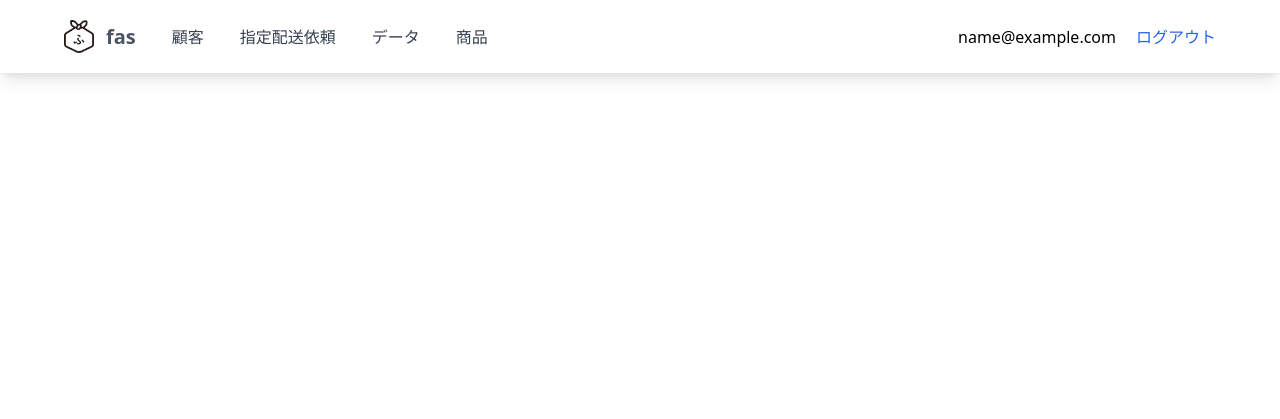
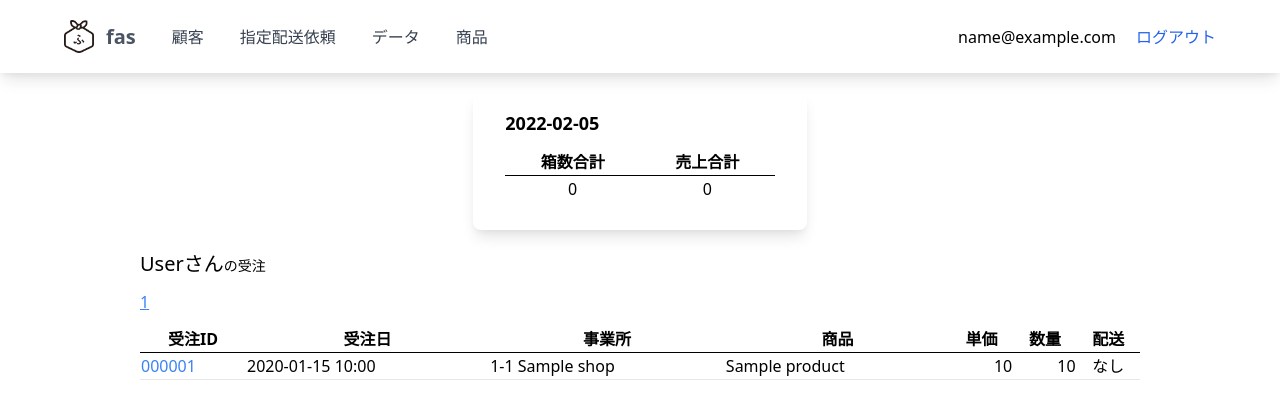
Before and after one commit to hayamakazuyuki/fas, a Flask app: page / in a window 1280 px wide. Shown: the top 419 px of the page. Run offline with Flask 2, Linux system fonts and the light colour scheme; a user stored in the database is signed in; tables that the repository leaves empty hold one stand-in row (values such as "Sample post"); some libraries are stand-ins or nearby versions.

Commit message:
updated: index page

```diff
--- a/flask/app/main/views.py
+++ b/flask/app/main/views.py
@@ -1,23 +1,31 @@
-from flask import Blueprint, render_template
-from flask_login import login_required
+from datetime import datetime, timedelta, timezone, date
+from flask import Blueprint, render_template, request
+from flask_login import current_user, login_required
+from sqlalchemy import func
 
-from ..models import Product
+from ..models import Product, ProductOrder
 
 from app import db
 
 main = Blueprint('main', __name__)
+JST = timezone(timedelta(hours=+9), 'JST')
 
 
+# index: sf.furoshiki.in
 @main.route('/')
 @login_required
 def index():
-    return render_template('index.html')
+    page = request.args.get('page', 1, type=int)
+    orders = ProductOrder.query.filter(ProductOrder.sales_by == current_user.id).order_by(ProductOrder.id.desc()).paginate(page=page, per_page=20)
+    today = date.today()
 
+    sum_qty_today = db.session.query(func.sum(ProductOrder.qty)).filter(ProductOrder.sales_by ==current_user.id)\
+        .filter(func.date(ProductOrder.date) == today).filter(ProductOrder.item != 901).scalar()
 
-@main.route('/test')
-@login_required
-def test():
-    return 'テスト'
+    sum_amount_today = db.session.query(func.sum((ProductOrder.price * ProductOrder.qty)))\
+        .filter(ProductOrder.sales_by == current_user.id).filter(func.date(ProductOrder.date) == today).scalar()
+
+    return render_template('index.html', orders=orders, today=today, sum_qty_today=sum_qty_today, sum_amount_today=sum_amount_today)
 
 
 # show products/items list
--- a/flask/app/templates/index.html
+++ b/flask/app/templates/index.html
@@ -2,86 +2,64 @@
 {% block content -%}
 {% include "navbar.html" -%}
 {% include "_flashing.html" -%}
-{#
-<div class="container mt-5">
-    <div class="row row-cols-1 row-cols-md-3 mb-3">
-        <div class="col">
-            <div class="card h-100 shadow-sm px-3 py-1 bg-white rounded">
-                <div class="card-body">
-                    <h5 class="card-title">今日の受注 <span class="h6 fw-bold"> {{ strtoday }}</span></h5>
-                    <table class="table table-sm table-borderless mt-3">
+<div class="container max-w-5xl mx-auto px-3">
+    <div class="my-5 flex">
+
+        <div class="w-1/3 mx-auto py-4 px-8 bg-white shadow-lg rounded-lg">
+            <h1 class="text-lg font-bold">{{ today.strftime('%Y-%m-%d') }}</h1>
+            <table class="my-3 w-full">
                 <thead>
-                        <tr>
-                            <th class="text-center">受注箱数</th>
-                            <th class="text-center">売上金額</th>
+                <tr class="border-b border-black">
+                    <th class="text-center">箱数合計</th>
+                    <th class="text-center">売上合計</th>
                 </tr>
                 </thead>
                 <tbody>
                 <tr>
-                            <td class="text-center">{{ sum_qty_today }}</td>
-                            <td class="text-center">{{ "{:,}".format(sum_amount_today) }}</td>
+                    <td class="text-center">{{ sum_qty_today or 0 }}</td>
+                    <td class="text-center">{{ "{:,}".format(sum_amount_today) if sum_amount_today else 0 }}</td>
                 </tr>
                 </tbody>
             </table>
         </div>
     </div>
-        </div>
-        <div class="col">
-            <div class="card h-100 shadow-sm px-3 py-1 bg-white rounded">
-                <div class="card-body">
-                    <h5 class="card-title">お知らせ</h5>
-                    <p class="card-text ms-2 mt-3">取引先を<span class="text-danger">「取引先番号」</span>でも検索できるようにしました。</p>
-                </div>
-            </div>
-        </div>
-        <div class="col">
-            <div class="card h-100 shadow-sm px-3 py-1 bg-white rounded">
-                <div class="card-body">
-                    <h5 class="card-title">配送情報</h5>
-                    <p class="card-text ms-2 mt-3">
-                        商品の出荷に関する情報はこちらから。（作成中）
-                    </p>
-                </div>
-            </div>
-        </div>
-    </div>
 
     <div class="mt-5">
-        <p class="lead">{{ current_user.last_name }}さんの受注一覧</p>
-        <p>
-            {% for page_num in myorders.iter_pages(left_edge=3, right_edge=2) %}
+        <p class="text-xl">{{ current_user.last_name }}さん<span class="text-sm">の受注</span></p>
+        <p class="my-3">
+            {% for page_num in orders.iter_pages(left_edge=3, right_edge=2) %}
             {% if page_num %}
-            {% if myorders.page == page_num %}
-            <a class="" href="{{ url_for('main.index', page=page_num) }}">{{ page_num }}</a>
+            {% if orders.page == page_num %}
+            <a class="text-blue-500 underline hover:text-blue-800" href="{{ url_for('main.index', page=page_num) }}">{{ page_num }}</a>
             {% else %}
-            <a class="text-decoration-none" href="{{ url_for('main.index', page=page_num) }}">{{ page_num }}</a>
+            <a class="text-blue-500 hover:text-blue-800" href="{{ url_for('main.index', page=page_num) }}">{{ page_num }}</a>
             {% endif %}
             {% else %}
             ...
             {% endif %}
             {% endfor %}
         </p>
-        <table class="table table-sm table-hover mt-3">
+        <table class="table-auto w-full">
             <thead>
-            <tr>
+            <tr class="border-black border-b">
                 <th>受注ID</th>
                 <th>受注日</th>
                 <th>事業所</th>
                 <th>商品</th>
                 <th class="text-center">単価</th>
                 <th class="text-center">数量</th>
-                <th class="text-center">配送依頼</th>
+                <th class="text-center">配送</th>
             </tr>
             </thead>
-            {% for order in myorders.items %}
-            <tr>
-                <td><a href="/order/{{ order.id }}" class="text-decoration-none">
+            {% for order in orders.items %}
+            <tr class="border-b">
+                <td><a href="/order/{{ order.id }}" class="text-blue-500 hover:text-blue-800 hover:underline">
                     {{ '{:06d}'.format(order.id) }}</a></td>
                 <td>{{ order.date.strftime('%Y-%m-%d %H:%M') }}</td>
-                <td>{{ order.customer_id }}-{{ order.shop_id }} {{ order.shop_orders.name }}</td>
-                <td>{{ order.product_orders.name }}</td>
-                <td class="text-end">{{ '{:,d}'.format(order.price) }}</td>
-                <td class="text-end">{{ order.qty }}</td>
+                <td>{{ order.customer_id }}-{{ order.shop_id }} {{ order.shop.name }}</td>
+                <td>{{ order.product.name }}</td>
+                <td class="text-right">{{ '{:,d}'.format(order.price) }}</td>
+                <td class="text-right">{{ order.qty }}</td>
                 <td class="text-center">
                 {% if order.delivery_check == 1 %}
                     <span class="badge bg-warning">なし</span>
@@ -92,5 +70,5 @@
         </table>
     </div>
 </div>
-#}
+</div>
 {% endblock %}
```
Lines whose indentation alone changed are shown as unchanged.
